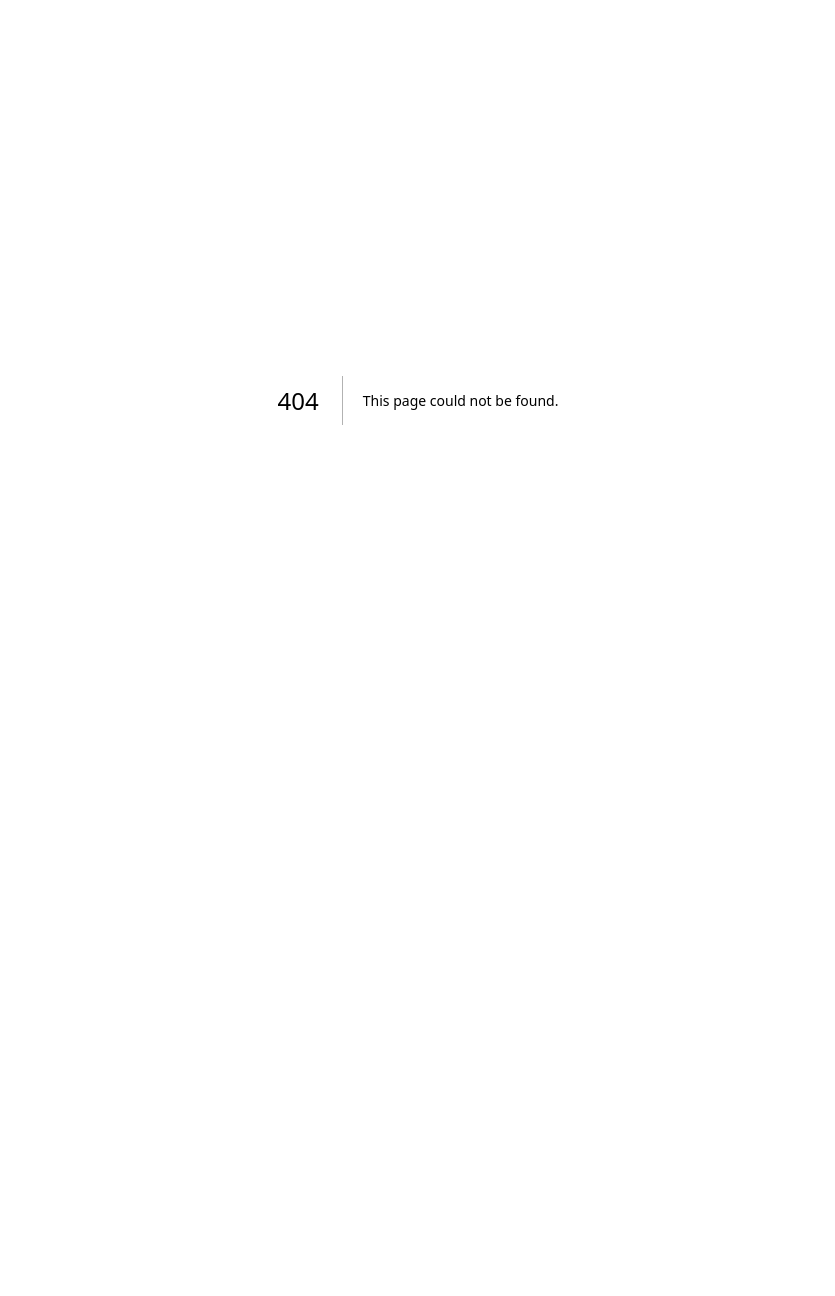
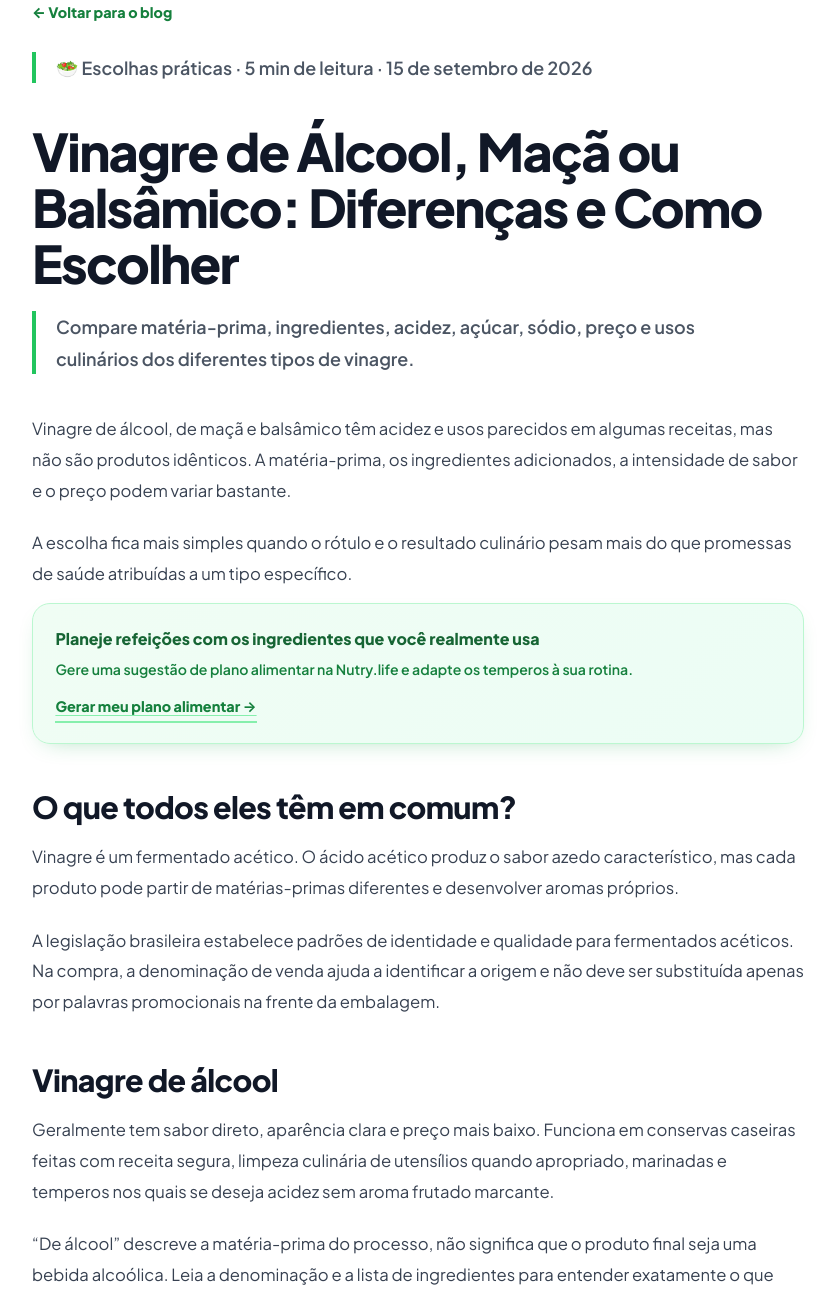
Before and after one commit to elevanceseguros/Nutri, a Next.js app: page /blog/vinagre-alcool-maca-balsamico-como-escolher in a window 1280 px wide. Before the commit this address had no page. Shown: the top 1296 px of the page, without its empty margins (222-1057 px from the left). Before the commit the page ends 800 px from the top, so only its background shows below. Built offline with nearby package versions, Linux system fonts and the light colour scheme.

Commit message:
Publica artigo de 15/09 sobre tipos de vinagre

```diff
--- /dev/null
+++ b/src/app/blog/vinagre-alcool-maca-balsamico-como-escolher/page.tsx
@@ -0,0 +1,100 @@
+import type { Metadata } from "next";
+import Link from "next/link";
+import styles from "../../page.module.css";
+
+const title = "Vinagre de Álcool, Maçã ou Balsâmico: Diferenças e Como Escolher";
+const description = "Compare matéria-prima, ingredientes, acidez, açúcar, sódio, preço e usos culinários dos diferentes tipos de vinagre.";
+const url = "https://www.nutry.life/blog/vinagre-alcool-maca-balsamico-como-escolher";
+export const metadata: Metadata = {
+  title: `${title} | Nutry.life`, description,
+  alternates: { canonical: url },
+  openGraph: { title, description, type: "article", url, publishedTime: "2026-09-15", modifiedTime: "2026-09-15" },
+};
+const jsonLd = {
+  "@context": "https://schema.org", "@type": "Article", headline: title, description,
+  datePublished: "2026-09-15", dateModified: "2026-09-15", mainEntityOfPage: url,
+  publisher: { "@type": "Organization", name: "Nutry.life", url: "https://www.nutry.life" },
+};
+export default function Post() {
+  return (
+    <main className={styles.postContainer}>
+      <script type="application/ld+json" dangerouslySetInnerHTML={{ __html: JSON.stringify(jsonLd) }} />
+      <Link href="/blog" className={styles.backToBlog} data-nav="back-to-blog">← Voltar para o blog</Link>
+      <article>
+        <header>
+          <p className={styles.postExcerpt}>🥗 Escolhas práticas · 5 min de leitura · 15 de setembro de 2026</p>
+          <h1 className={styles.postTitle}>{title}</h1>
+          <p className={styles.postExcerpt}>{description}</p>
+        </header>
+        <div className={styles.postContent}>
+          <p>Vinagre de álcool, de maçã e balsâmico têm acidez e usos parecidos em algumas receitas, mas não são produtos idênticos. A matéria-prima, os ingredientes adicionados, a intensidade de sabor e o preço podem variar bastante.</p>
+          <p>A escolha fica mais simples quando o rótulo e o resultado culinário pesam mais do que promessas de saúde atribuídas a um tipo específico.</p>
+          <div className={styles.articleCtaTop} data-cta="top">
+            <div><strong>Planeje refeições com os ingredientes que você realmente usa</strong>
+              <p>Gere uma sugestão de plano alimentar na Nutry.life e adapte os temperos à sua rotina.</p>
+              <Link href="/" className={styles.articleCtaLink}>Gerar meu plano alimentar →</Link>
+            </div>
+          </div>
+          <h2>O que todos eles têm em comum?</h2>
+          <p>Vinagre é um fermentado acético. O ácido acético produz o sabor azedo característico, mas cada produto pode partir de matérias-primas diferentes e desenvolver aromas próprios.</p>
+          <p>A legislação brasileira estabelece padrões de identidade e qualidade para fermentados acéticos. Na compra, a denominação de venda ajuda a identificar a origem e não deve ser substituída apenas por palavras promocionais na frente da embalagem.</p>
+          <h2>Vinagre de álcool</h2>
+          <p>Geralmente tem sabor direto, aparência clara e preço mais baixo. Funciona em conservas caseiras feitas com receita segura, limpeza culinária de utensílios quando apropriado, marinadas e temperos nos quais se deseja acidez sem aroma frutado marcante.</p>
+          <p>“De álcool” descreve a matéria-prima do processo, não significa que o produto final seja uma bebida alcoólica. Leia a denominação e a lista de ingredientes para entender exatamente o que está comprando.</p>
+          <h2>Vinagre de maçã</h2>
+          <p>Costuma ter aroma frutado e sabor mais suave ou complexo, dependendo da marca. Combina com saladas, molhos, legumes, marinadas e preparos agridoce.</p>
+          <p>Versões filtradas, não filtradas, pasteurizadas ou com sedimentos podem ter aparência diferente. Turvação prevista pelo fabricante não indica automaticamente problema, mas embalagem estufada, vazamento, odor incompatível ou alteração fora do informado no rótulo merece atenção.</p>
+          <h2>Vinagre balsâmico</h2>
+          <p>O balsâmico tende a ser mais escuro, aromático e adocicado. Pode conter mosto de uva, vinagre de vinho, corante caramelo, açúcar ou outros ingredientes, conforme a formulação e a categoria do produto.</p>
+          <p>Ele funciona bem em molhos, finalizações, frutas, legumes assados e reduções. O sabor doce não permite concluir que todas as marcas têm a mesma quantidade de açúcar: compare a lista de ingredientes e a tabela nutricional.</p>
+          <h2>Acidez maior significa melhor?</h2>
+          <p>Não. A acidez interfere no sabor e na função tecnológica, mas um número maior não transforma o vinagre em alimento superior. Para temperar, a preferência sensorial e a receita importam.</p>
+          <p>Em conservas, não improvise proporções com base apenas no paladar. Segurança depende de receita testada, acidez adequada, higiene, tratamento térmico e armazenamento correto.</p>
+          <h2>Como comparar a lista de ingredientes</h2>
+          <ul>
+            <li>Confirme a matéria-prima indicada na denominação.</li>
+            <li>Observe açúcar, mosto, caramelo, aromas e conservadores.</li>
+            <li>Não interprete uma lista curta como garantia automática de benefício.</li>
+            <li>Compare produtos da mesma categoria quando preço e sabor forem o objetivo.</li>
+          </ul>
+          <h2>Açúcar e sódio no rótulo</h2>
+          <p>Vinagres simples costumam contribuir com pequenas quantidades por porção, mas molhos balsâmicos e produtos temperados podem apresentar mais açúcares ou sódio. A porção pequena do rótulo pode esconder a diferença quando o uso real é maior.</p>
+          <p>Compare a mesma quantidade, de preferência por 100 mililitros, e observe açúcares totais, açúcares adicionados e sódio. O efeito na alimentação depende também de quanto é usado e do restante da refeição.</p>
+          <h2>Vinagre de maçã emagrece?</h2>
+          <p>Nenhum vinagre, isoladamente, produz uma mudança previsível de peso. Estudos pontuais não transformam o produto em tratamento, e resultados dependem de desenho, dose, duração e população estudada.</p>
+          <p>Tomar vinagre concentrado pode irritar boca, garganta e estômago, além de desgastar o esmalte dentário. Não substitua acompanhamento, medicamento ou alimentação adequada por “shots” de vinagre.</p>
+          <h2>Precisa usar vinagre para higienizar alimentos?</h2>
+          <p>Vinagre culinário não substitui produto sanitizante regularizado e indicado para alimentos. Para higienizar hortaliças que serão consumidas cruas, siga as orientações sanitárias e a diluição do produto apropriado.</p>
+          <h2>Qual escolher para cada uso?</h2>
+          <ul>
+            <li><strong>Tempero neutro e econômico:</strong> vinagre de álcool.</li>
+            <li><strong>Aroma frutado:</strong> vinagre de maçã.</li>
+            <li><strong>Finalização mais intensa e adocicada:</strong> balsâmico.</li>
+            <li><strong>Controle de açúcar ou sódio:</strong> compare marcas e quantidade usada.</li>
+            <li><strong>Conservas:</strong> siga receita segura e não altere a acidez por conta própria.</li>
+          </ul>
+          <h2>Checklist rápido no mercado</h2>
+          <ul>
+            <li>Leia a denominação completa.</li>
+            <li>Compare ingredientes e tabela por 100 mililitros.</li>
+            <li>Considere sabor, receita e frequência de uso.</li>
+            <li>Verifique integridade, validade e instruções de conservação.</li>
+            <li>Ignore promessas de desintoxicação, cura ou emagrecimento rápido.</li>
+          </ul>
+          <p>Leia também: <Link href="/blog/molho-tomate-passata-extrato-como-escolher">como comparar molho de tomate, passata e extrato</Link> · <Link href="/blog/como-higienizar-guardar-folhas">como higienizar e guardar folhas</Link>.</p>
+          <section className={styles.premiumBanner} data-cta="final">
+            <div className={styles.premiumHeader}><h2>Leve o sabor para o planejamento da semana</h2>
+              <p>Gere uma sugestão de plano alimentar, escolha os temperos de que gosta e procure orientação profissional quando precisar de uma estratégia individual.</p>
+            </div>
+            <Link href="/" className={styles.premiumBtn}>Gerar meu plano alimentar</Link>
+          </section>
+          <Link href="/blog" className={styles.backToBlog} data-nav="back-to-all-articles">← Voltar para todos os artigos</Link>
+        </div>
+      </article>
+      <footer className={styles.footer}>
+        <p>Este conteúdo é educativo e não substitui avaliação de nutricionista ou médico. Necessidades, restrições alimentares, sintomas e condições de saúde exigem orientação individual.</p>
+        <p>Fontes e referências: <a href="https://www.gov.br/agricultura/pt-br/assuntos/inspecao/produtos-vegetal/legislacao-programas-nacionais-e-seguranca-dos-alimentos-1/legislacao/bebidas" target="_blank" rel="noopener noreferrer">Mapa — legislação de bebidas e fermentados acéticos</a> · <a href="https://www.gov.br/anvisa/pt-br/assuntos/alimentos/rotulagem/rotulagem-nutricional" target="_blank" rel="noopener noreferrer">Anvisa — rotulagem nutricional</a> · <a href="https://www.gov.br/saude/pt-br/assuntos/saude-brasil/publicacoes-para-promocao-a-saude/guia_alimentar_populacao_brasileira_2ed.pdf" target="_blank" rel="noopener noreferrer">Ministério da Saúde — Guia Alimentar</a>. Referências consultadas em 15/09/2026.</p>
+      </footer>
+    </main>
+  );
+}
```
